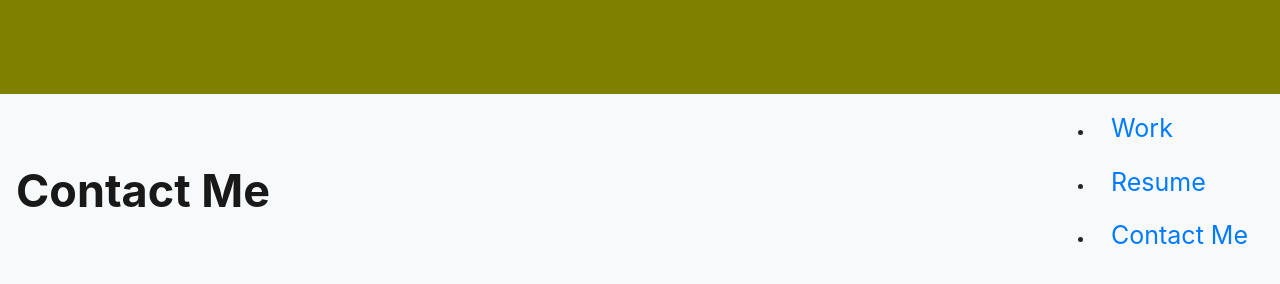
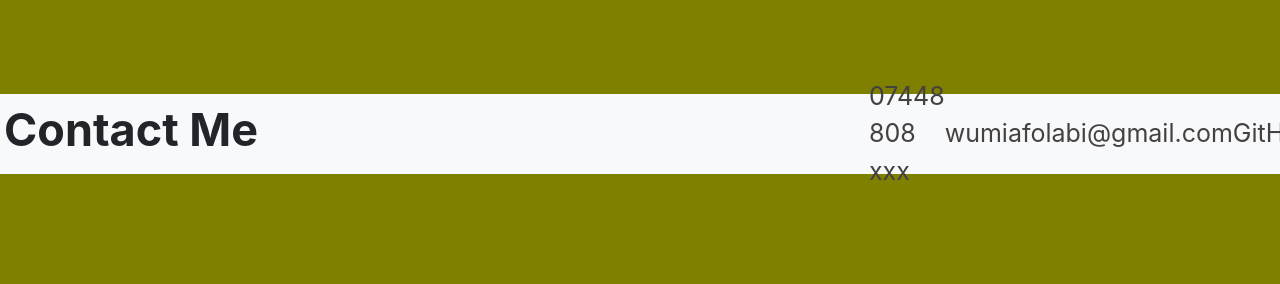
Before and after one commit to babycodeher/Redesigned-Portfolio, a plain HTML site: page index.html in a window 1280 px wide. Shown: the part 997-1281 px from the top of the page. After the commit the page ends 1195 px from the top, so only its background shows below. Drawn offline with nearby package versions, Linux system fonts and the light colour scheme.

Commit message:
reworked the contact me section

```diff
--- a/index.html
+++ b/index.html
@@ -1,20 +1,25 @@
 <!DOCTYPE html>
 <html lang="en">
+
 <head>
   <!-- Required meta tags -->
   <meta http-equiv="X-UA-Compatible" content="IE=edge">
   <meta name="viewport" content="width=device-width, initial-scale=1.0">
-    <link rel="stylesheet" href="https://cdn.jsdelivr.net/npm/bootstrap@4.3.1/dist/css/bootstrap.min.css" integrity="sha384-ggOyR0iXCbMQv3Xipma34MD+dH/1fQ784/j6cY/iJTQUOhcWr7x9JvoRxT2MZw1T" crossorigin="anonymous"><meta charset="UTF-8">
+  <link rel="stylesheet" href="https://cdn.jsdelivr.net/npm/bootstrap@4.3.1/dist/css/bootstrap.min.css"
+    integrity="sha384-ggOyR0iXCbMQv3Xipma34MD+dH/1fQ784/j6cY/iJTQUOhcWr7x9JvoRxT2MZw1T" crossorigin="anonymous">
+  <meta charset="UTF-8">
   <link rel="stylesheet" href="/style.css">
 
   <title>WumiAfolabi</title>
 </head>
+
 <body>
 
   <!-- Header and navigation bar -->
   <nav class="navbar navbar-expand-lg navbar-light bg-light">
     <a class="navbar-brand" href="#">Wumi Afolabi</a>
-        <button class="navbar-toggler" type="button" data-toggle="collapse" data-target="#navbarNav" aria-controls="navbarNav" aria-expanded="false" aria-label="Toggle navigation">
+    <button class="navbar-toggler" type="button" data-toggle="collapse" data-target="#navbarNav"
+      aria-controls="navbarNav" aria-expanded="false" aria-label="Toggle navigation">
       <span class="navbar-toggler-icon"></span>
     </button>
     <div class="collapse navbar-collapse" id="navbarNav">
@@ -54,70 +59,77 @@
       <!-- First work sample -->
       <div class="workContainer col-lg-4 col-md-6 col-sm-12">
         <div class="card">
-  <img src="/images/healthy-lifestyle-concept-food-heart-sports-fitness-accessories-wooden-board-85887076.jpg" class="card-img-top" alt="...">
+          <img src="/images/healthy-lifestyle-concept-food-heart-sports-fitness-accessories-wooden-board-85887076.jpg"
+            class="card-img-top" alt="...">
           <div class="card-body">
             <h5 class="card-title">Card title</h5>
-    <p class="card-text">Some quick example text to build on the card title and make up the bulk of the card's content.</p>
+            <p class="card-text">Some quick example text to build on the card title and make up the bulk of the card's
+              content.</p>
             <a href="#" class="btn btn-primary">Go somewhere</a>
           </div>
-</div></div>
+        </div>
+      </div>
       <!-- First work sample ends -->
 
       <!-- Second work sample -->
       <div class="workContainer col-lg-4 col-md-6 col-sm-12">
         <div class="card">
-  <img src="/images/national-cancer-institute-NFvdKIhxYlU-unsplash.jpg" class="card-img-top" alt="person sitting while using laptop computer and green stetoscope near">
+          <img src="/images/national-cancer-institute-NFvdKIhxYlU-unsplash.jpg" class="card-img-top"
+            alt="person sitting while using laptop computer and green stetoscope near">
           <div class="card-body">
             <h5 class="card-title">Card title</h5>
-    <p class="card-text">Some quick example text to build on the card title and make up the bulk of the card's content.</p>
+            <p class="card-text">Some quick example text to build on the card title and make up the bulk of the card's
+              content.</p>
             <a href="#" class="btn btn-primary">Go somewhere</a>
           </div>
-</div></div>
+        </div>
+      </div>
       <!-- Second work sample ends -->
 
       <!-- Third work sample -->
-<div class="workContainer col-lg-4 col-md-6 col-sm-12"><div class="card">
+      <div class="workContainer col-lg-4 col-md-6 col-sm-12">
+        <div class="card">
           <img src="./images/Hydrate.jpeg" class="card-img-top" alt="hand holding out a glass of water">
           <div class="card-body">
             <h5 class="card-title">Card title</h5>
-      <p class="card-text">Some quick example text to build on the card title and make up the bulk of the card's content.</p>
+            <p class="card-text">Some quick example text to build on the card title and make up the bulk of the card's
+              content.</p>
             <a href="#" class="btn btn-primary">Go somewhere</a>
           </div>
-  </div></div>
+        </div>
+      </div>
       <!-- Third work sample ends -->
     </div>
   </div>
   <!-- End work sample section -->
 
   <!-- Contact me section -->
-<nav class="navbar navbar-light bg-light">
-    <a class="navbar-brand" href="#">Contact Me</a>
+  <section class="bg-light d-flex p-1 align-items-center" style="height: 10vh;">
+    <h2 class="title">Contact Me</h2>
     <!-- various contact options -->
     <div class="contactme">
       <!-- <a class="navbar-brand" href="#">Contact Me</a>
         <a class="navbar-brand" href="#">Contact Me</a>
         <a class="navbar-brand" href="#">Contact Me</a>
         <a class="navbar-brand" href="#">Contact Me</a> -->
-        <ul>
-            <!-- <li class="nav-item">
-              <a class="nav-link" href="#">About Me</a>
-            </li> -->
-            <li class="nav-item">
-              <a class="nav-link" href="#">Work</a>
-            </li>
-            <li class="nav-item">
-              <a class="nav-link" href="#">Resume</a>
-            </li>
-            <li class="nav-item">
-                <a class="nav-link" href="#">Contact Me</a>
-            </li>
+      <ul class="d-flex navbar-nav">
+        <li class="nav-item"><a class="nav-link" href="tel: 07448 808 xxx">07448 808 xxx</a> </li>
+        <li class="nav-item"><a class="nav-link" href="mailto: wumiafolabi@gmail.com">wumiafolabi@gmail.com</a> </li>
+        <li class="nav-item"><a class="nav-link" href="#">GitHub</a> </li>
       </ul>
     </div>
-  </nav>
+  </section>
 
-<script src="https://code.jquery.com/jquery-3.3.1.slim.min.js" integrity="sha384-q8i/X+965DzO0rT7abK41JStQIAqVgRVzpbzo5smXKp4YfRvH+8abtTE1Pi6jizo" crossorigin="anonymous"></script>
-<script src="https://cdn.jsdelivr.net/npm/popper.js@1.14.7/dist/umd/popper.min.js" integrity="sha384-UO2eT0CpHqdSJQ6hJty5KVphtPhzWj9WO1clHTMGa3JDZwrnQq4sF86dIHNDz0W1" crossorigin="anonymous"></script>
-<script src="https://cdn.jsdelivr.net/npm/bootstrap@4.3.1/dist/js/bootstrap.min.js" integrity="sha384-JjSmVgyd0p3pXB1rRibZUAYoIIy6OrQ6VrjIEaFf/nJGzIxFDsf4x0xIM+B07jRM" crossorigin="anonymous"></script>
+  <script src="https://code.jquery.com/jquery-3.3.1.slim.min.js"
+    integrity="sha384-q8i/X+965DzO0rT7abK41JStQIAqVgRVzpbzo5smXKp4YfRvH+8abtTE1Pi6jizo"
+    crossorigin="anonymous"></script>
+  <script src="https://cdn.jsdelivr.net/npm/popper.js@1.14.7/dist/umd/popper.min.js"
+    integrity="sha384-UO2eT0CpHqdSJQ6hJty5KVphtPhzWj9WO1clHTMGa3JDZwrnQq4sF86dIHNDz0W1"
+    crossorigin="anonymous"></script>
+  <script src="https://cdn.jsdelivr.net/npm/bootstrap@4.3.1/dist/js/bootstrap.min.js"
+    integrity="sha384-JjSmVgyd0p3pXB1rRibZUAYoIIy6OrQ6VrjIEaFf/nJGzIxFDsf4x0xIM+B07jRM"
+    crossorigin="anonymous"></script>
 
 </body>
+
 </html>
--- a/style.css
+++ b/style.css
@@ -14,7 +14,7 @@ body {
     justify-content: flex-end;
 }
 
-.navbar-brand{
+.navbar-brand, .title {
     font-size: 45px;
     font-weight: bold;
 }
@@ -49,5 +49,21 @@ body {
 
 .contactme {
     display: flex;
+    width: 100%;
+    justify-content: flex-end;
+    /* flex-direction: row; */
+}
+
+.contactme ul {
+    width: 40%;
+    display: flex;
     flex-direction: row;
+    justify-content: space-around;
+    align-items: center;
 }
+.title {
+    width: 25%;
+}
+a {
+    color: rgb(67, 65, 65);
+}
```
Lines whose indentation alone changed are shown as unchanged.
